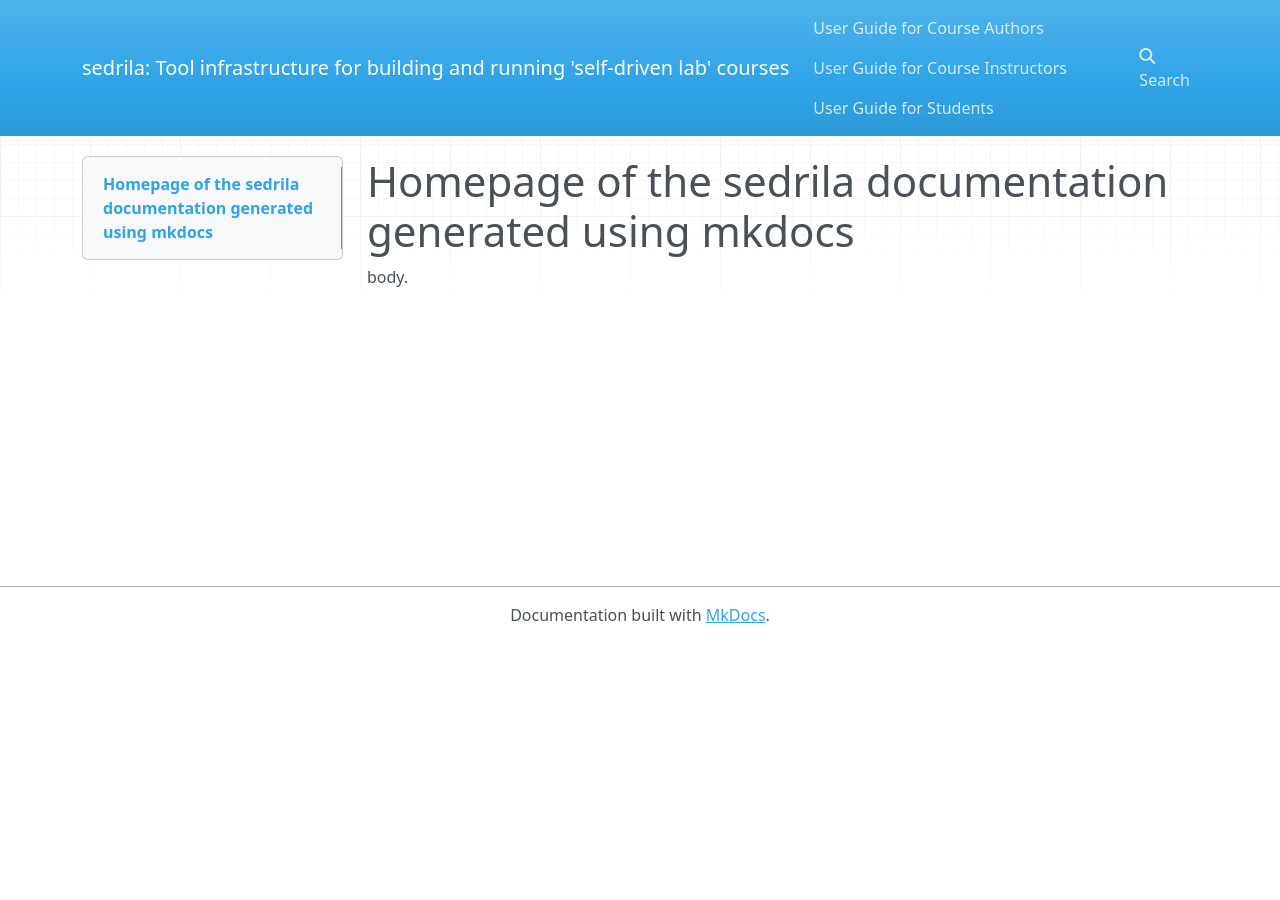
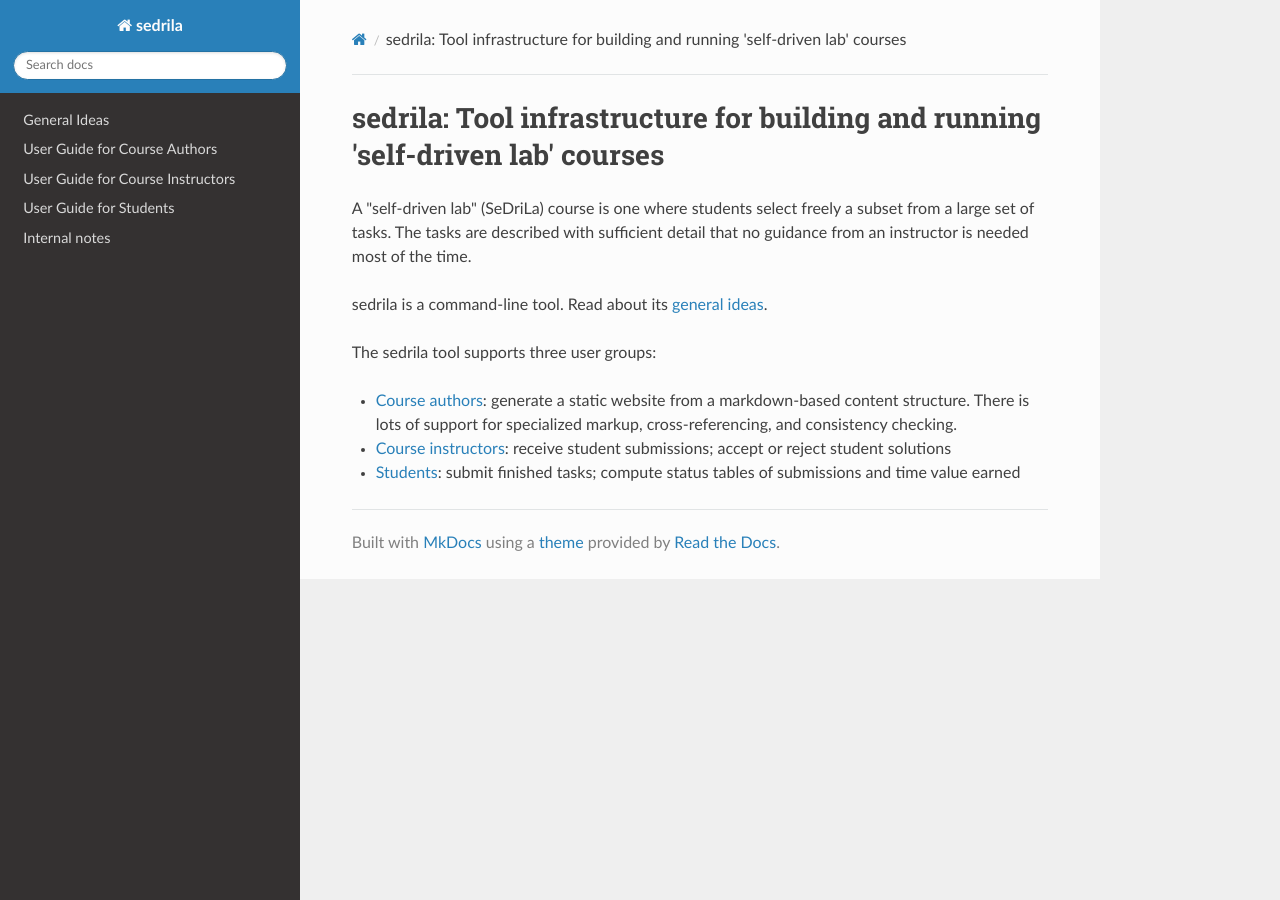
Before and after one commit to fubinf/sedrila, an MkDocs documentation site: the page built from docs/index.md, in a window 1280 px wide. Built offline with MkDocs 1.6.1, drawn with Linux system fonts in a browser that asks for light colours; nearby versions of some CDN libraries.

Commit message:
README.md: most parts extracted to docs/{general_ideas,installation,internal_notes}.md

```diff
--- a/docs/index.md
+++ b/docs/index.md
@@ -1,3 +1,18 @@
-# Homepage of the sedrila documentation generated using mkdocs
+# sedrila: Tool infrastructure for building and running 'self-driven lab' courses
 
-body.
+A "self-driven lab" (SeDriLa) course is one where students select freely
+a subset from a large set of tasks.
+The tasks are described with sufficient detail that no guidance from an instructor
+is needed most of the time.
+
+sedrila is a command-line tool. Read about its [general ideas](general_ideas.md).
+
+The sedrila tool supports three user groups:
+
+- [Course authors](authors.md):
+  generate a static website from a markdown-based content structure.
+  There is lots of support for specialized markup, cross-referencing, and consistency checking.
+- [Course instructors](instructors.md):
+  receive student submissions; accept or reject student solutions
+- [Students](students.md):
+  submit finished tasks; compute status tables of submissions and time value earned
--- a/mkdocs.yaml
+++ b/mkdocs.yaml
@@ -1,6 +1,9 @@
-site_name: "sedrila: Tool infrastructure for building and running 'self-driven lab' courses"
+site_name: "sedrila"
 site_url: https://sedrila.readthedocs.io
+theme: readthedocs
 nav:
+  - "General Ideas": general_ideas.md
   - "User Guide for Course Authors": authors.md
   - "User Guide for Course Instructors": instructors.md
   - "User Guide for Students": students.md
+  - "Internal notes": internal_notes.md
```
Also changed, not shown: README.md (+9 -151 lines), docs/general_ideas.md (added, +50 -0 lines), docs/installation.md (added, +32 -0 lines), docs/internal_notes.md (added, +51 -0 lines).
